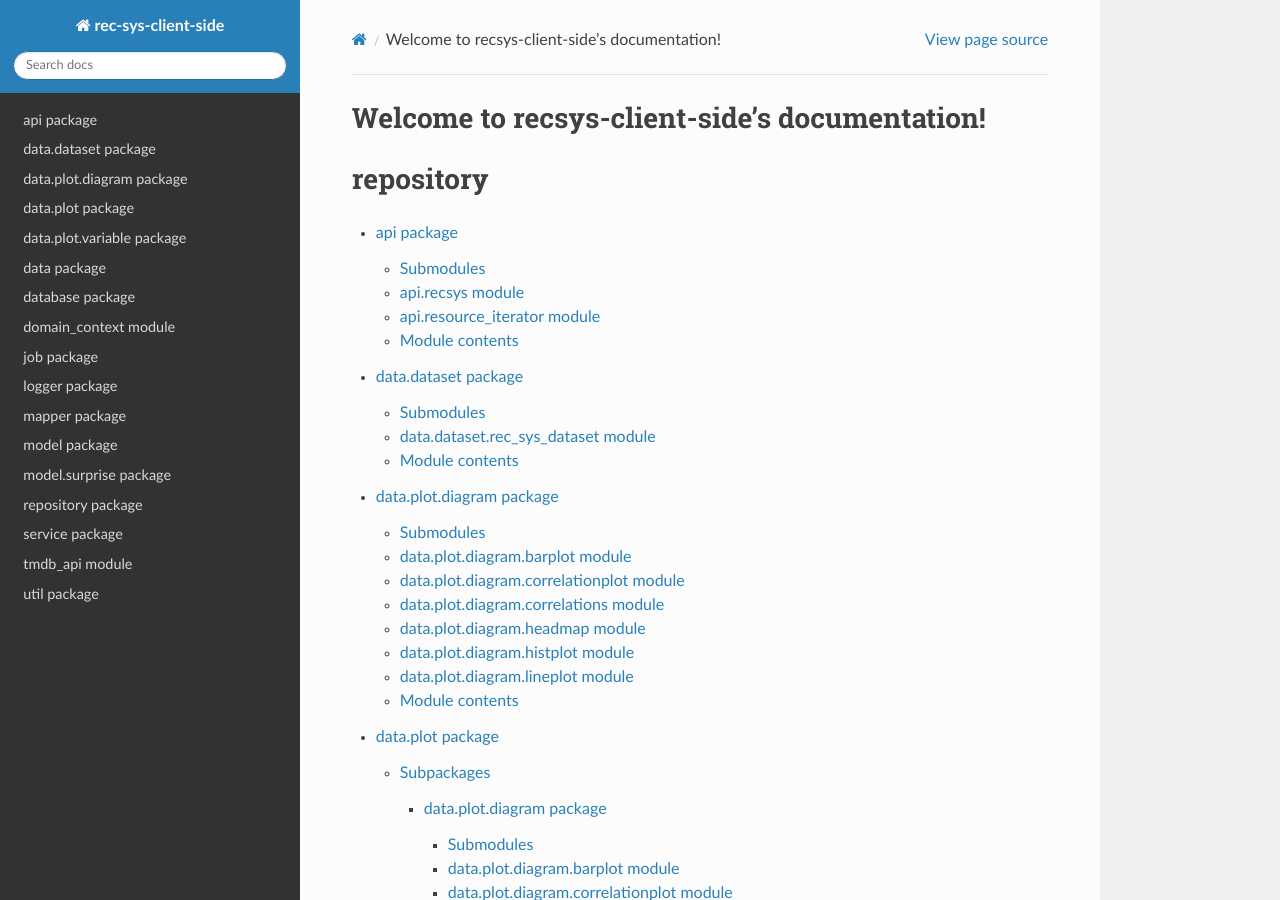
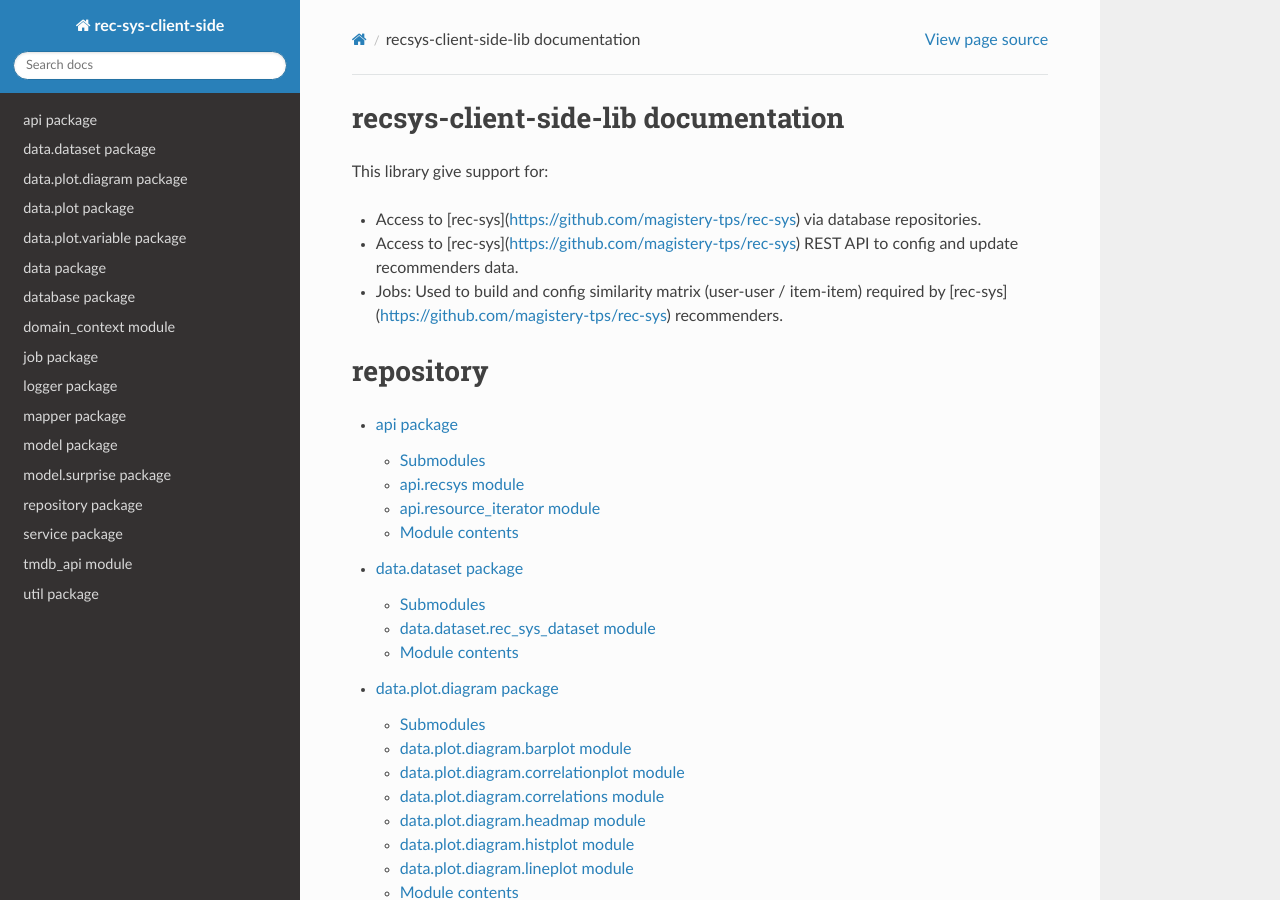
Before and after one commit to magistery-tps/rec-sys-client-lib, a Sphinx documentation site: the page built from docs/index.rst, in a window 1280 px wide and 900 px high. Built offline with Sphinx 7.4.7 and the Read the Docs theme 2.0.0, drawn with Linux system fonts in a browser that asks for light colours.

Commit message:
feat: improve documentation details

```diff
--- a/docs/index.rst
+++ b/docs/index.rst
@@ -3,8 +3,14 @@
    You can adapt this file completely to your liking, but it should at least
    contain the root `toctree` directive.
 
-Welcome to recsys-client-side's documentation!
-==============================================
+recsys-client-side-lib documentation
+=====================================
+
+This library give support for:
+
+* Access to [rec-sys](https://github.com/magistery-tps/rec-sys) via database repositories.
+* Access to [rec-sys](https://github.com/magistery-tps/rec-sys) REST API to config and update recommenders data.
+* Jobs: Used to build and config similarity matrix (user-user / item-item) required by [rec-sys](https://github.com/magistery-tps/rec-sys) recommenders.
 
 .. include:: modules.rst
 
```
Also changed, not shown: README.md (+3 -3 lines), 2 other files.
